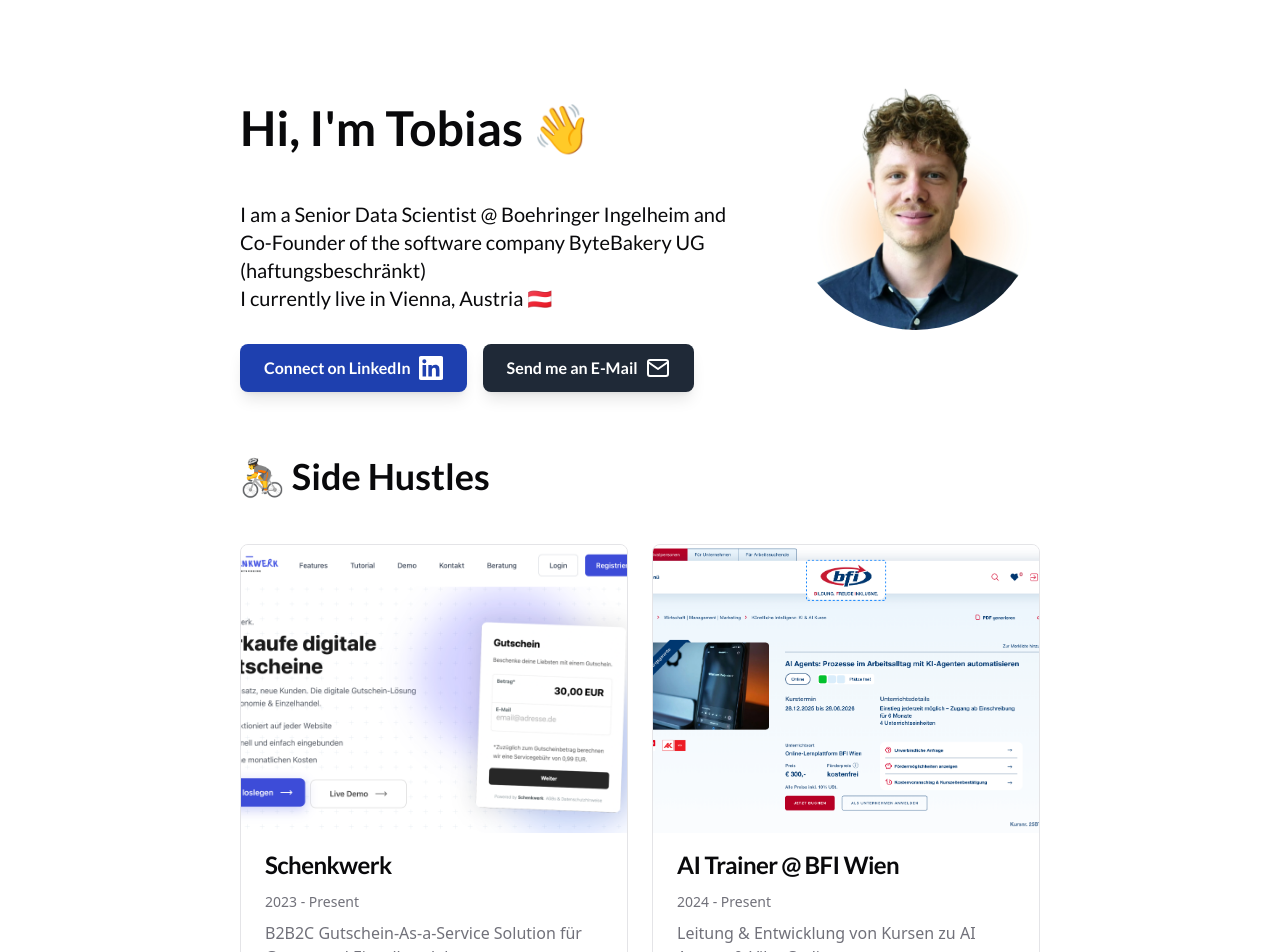
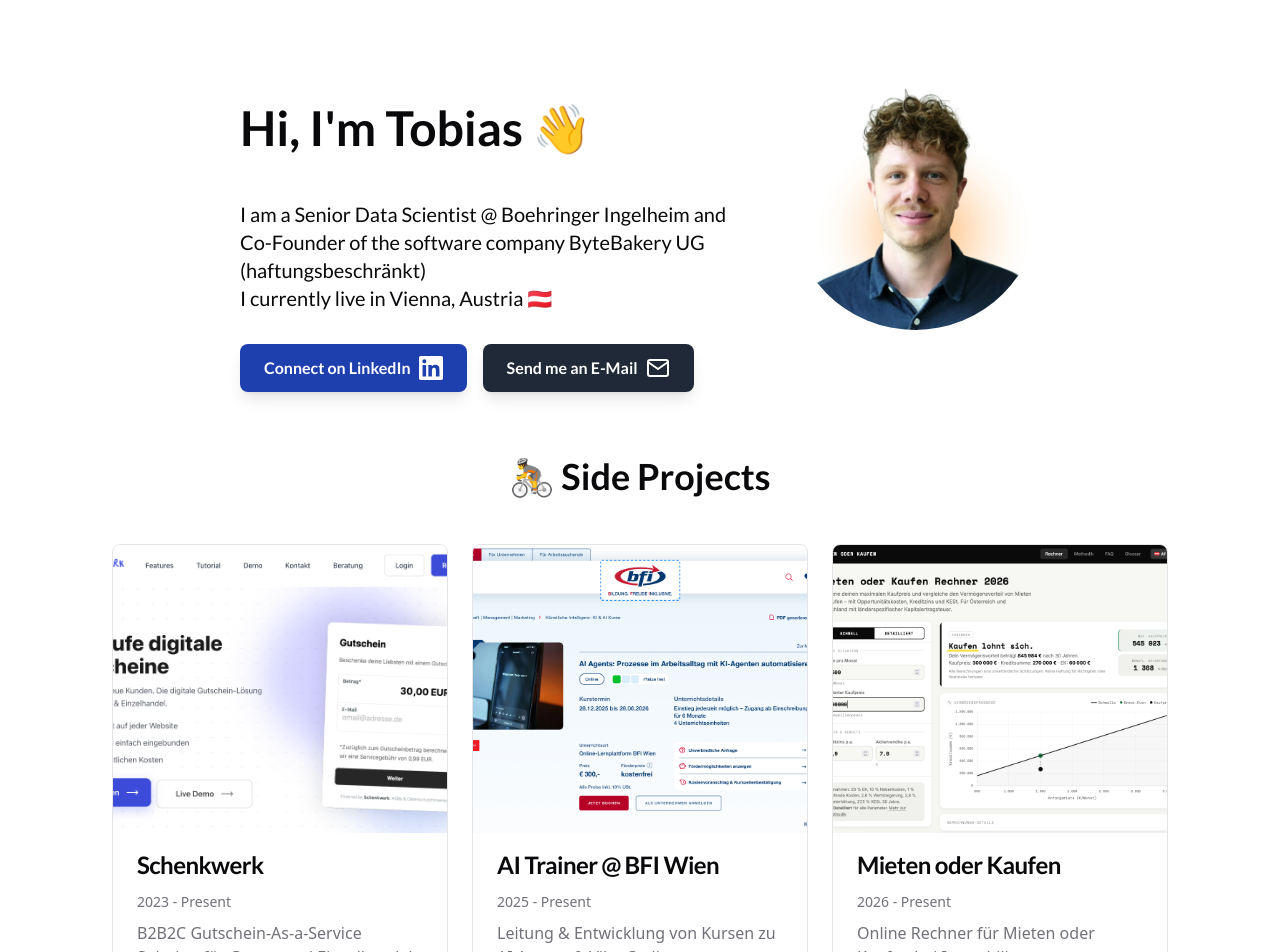
Before and after one commit to TobiasKutscher/cv, a Next.js app: page / in a window 1280 px wide. Shown: the top 952 px of the page. Built offline with nearby package versions, Linux system fonts and the light colour scheme.

Commit message:
add mieten oder kaufen

```diff
--- a/src/app/page.js
+++ b/src/app/page.js
@@ -12,20 +12,26 @@
 export default function Home() {
   return (
     <>
-      <main className="max-w-4xl mx-auto px-10 sm:px-10 lg:px-12 py-16">
-        <div className="space-y-16">
+      <main className="py-16">
+
+        <div className="max-w-4xl mx-auto px-10 sm:px-10 lg:px-12">
           <UnblurEffect delay={200}>
             <div className="profile">
               <Profile />
             </div>
           </UnblurEffect>
+        </div>
 
+        <div className="max-w-6xl mx-auto px-10 sm:px-10 lg:px-12 mt-16">
           <UnblurEffect delay={400}>
             <div className="side-hustles">
               <SideHustles />
             </div>
           </UnblurEffect>
+        </div>
 
+        <div className="max-w-4xl mx-auto px-10 sm:px-10 lg:px-12">
+          <div className="space-y-16 mt-16">
             <UnblurEffect delay={600}>
               <div className="publications">
                 <Publications />
@@ -44,6 +50,8 @@
               </div>
             </UnblurEffect>
           </div>
+        </div>
+
       </main>
       <footer className="max-w-4xl mx-auto px-10 sm:px-10 lg:px-12 py-8 border-t border-gray-200 dark:border-gray-800">
         <div className="text-center text-sm text-gray-600 dark:text-gray-400">
--- a/src/components/SideHustles.js
+++ b/src/components/SideHustles.js
@@ -26,9 +26,18 @@
     title: 'AI Trainer @ BFI Wien',
     description: 'Leitung & Entwicklung von Kursen zu AI Agents & Vibe Coding',
     href: 'https://www.bfi.wien/kurs/2831/KB002120/ai-agents-prozesse-im-arbeitsalltag-mit-kiagenten-automatisieren/25BTDB0213',
-    dates: '2024 - Present',
+    dates: '2025 - Present',
     tags: ['AI', 'Vibe Coding', 'AI Agents', 'BFI', 'Kursleitung'],
     image: '/BFI.png',
+    video: null
+  },
+  {
+    title: 'Mieten oder Kaufen',
+    description: 'Online Rechner für Mieten oder Kaufen bei Immobilien',
+    href: 'https://mieten-oder-kaufen.com',
+    dates: '2026 - Present',
+    tags: ['Rechner', 'Immobilien', 'Österreich', 'Deutschland'],
+    image: '/mieten-oder-kaufen.png',
     video: null
   }
 ];
@@ -101,13 +110,11 @@
 export default function SideHustles() {
   return (
     <div className="mx-auto">
-      <h2 className="mb-8 md:mb-12 text-3xl md:text-4xl font-bold">🚴 Side Hustles</h2>
-      <div className="flex justify-center">
-        <div className="grid grid-cols-1 md:grid-cols-2 gap-6 w-full max-w-4xl">
-          {hustles.map((hustle, index) => (
-            <HustleCard key={index} {...hustle} />
-          ))}
-        </div>
+      <h2 className="mb-8 md:mb-12 text-3xl md:text-4xl font-bold text-center">🚴 Side Projects</h2>
+      <div className="grid grid-cols-1 lg:grid-cols-3 gap-6">
+        {hustles.map((hustle, index) => (
+          <HustleCard key={index} {...hustle} />
+        ))}
       </div>
     </div>
   );
```
Also changed, not shown: public/mieten-oder-kaufen.png (added), src/app/impressum/layout.js (line endings or trailing spaces), 1 other file (tests, documents, lock files or other folders). Lines whose indentation alone changed are shown as unchanged.
